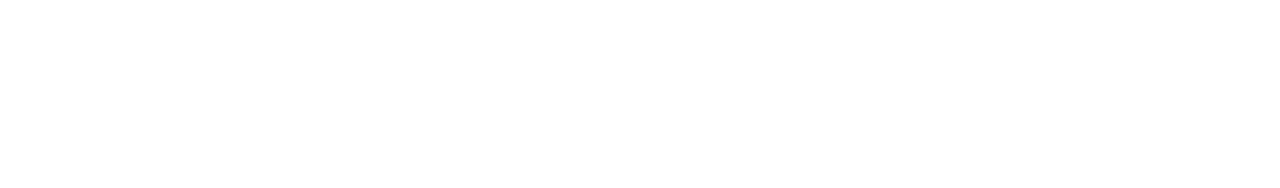
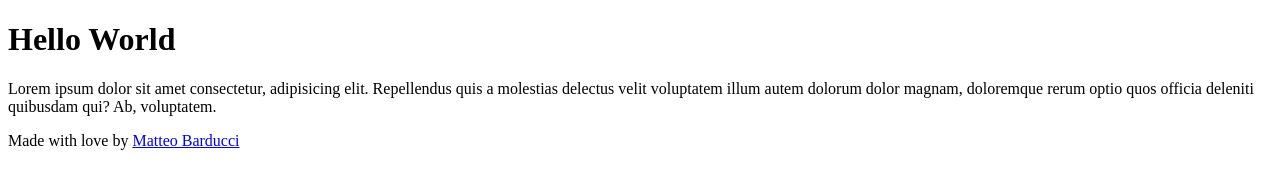
Before and after one commit to MatteoBarducci/htmlcss-hello, a plain HTML site: page index.html in a window 1280 px wide. Drawn offline with Linux system fonts and the light colour scheme.

Commit message:
feat: add main and footer

```diff
--- a/index.html
+++ b/index.html
@@ -6,6 +6,18 @@
     <title>Document</title>
 </head>
 <body>
+    <header>
+        <h1>Hello World</h1>
+    </header>
 
+    <main>
+        <p>
+            Lorem ipsum dolor sit amet consectetur, adipisicing elit. Repellendus quis a molestias delectus velit voluptatem illum autem dolorum dolor magnam, doloremque rerum optio quos officia deleniti quibusdam qui? Ab, voluptatem.
+        </p>
+    </main>
+
+    <footer>
+        <p>Made with love by <a href="https://github.com/MatteoBarducci">Matteo Barducci</a></p>
+    </footer>
 </body>
 </html>
```
